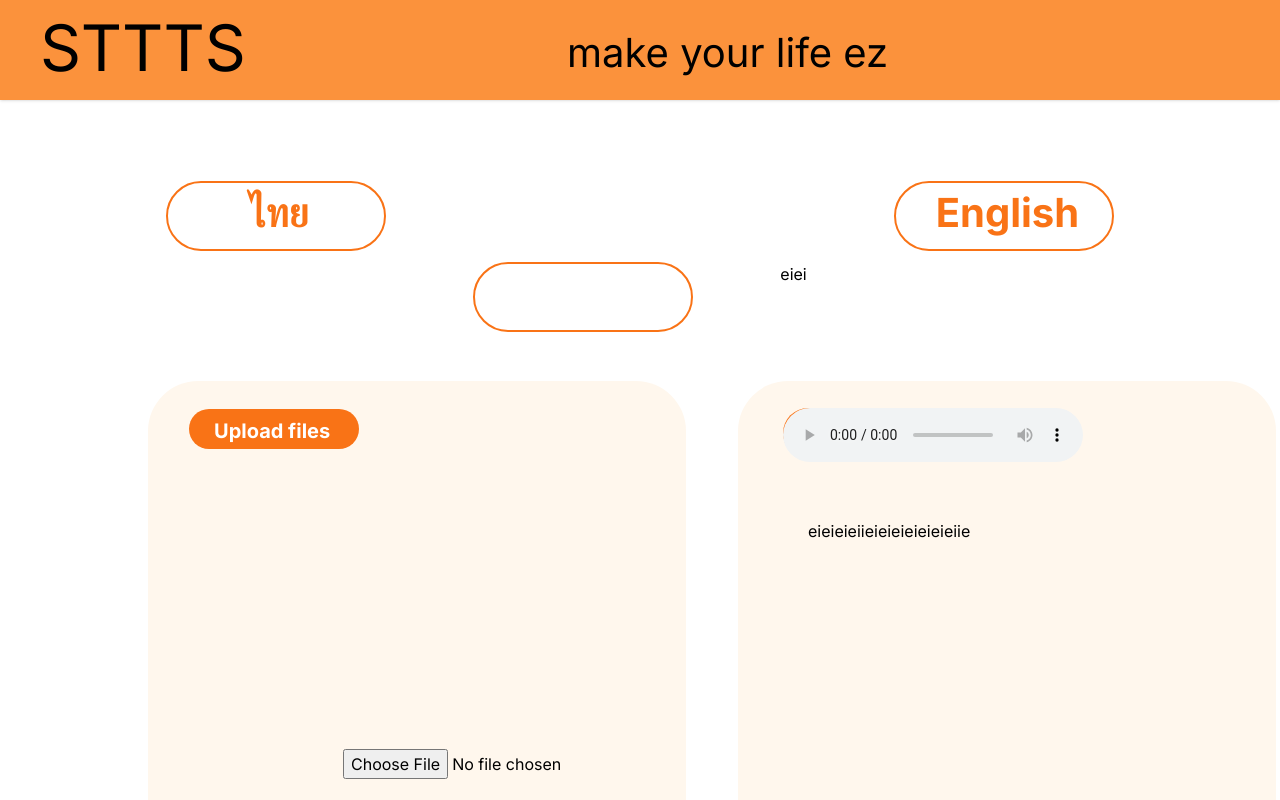
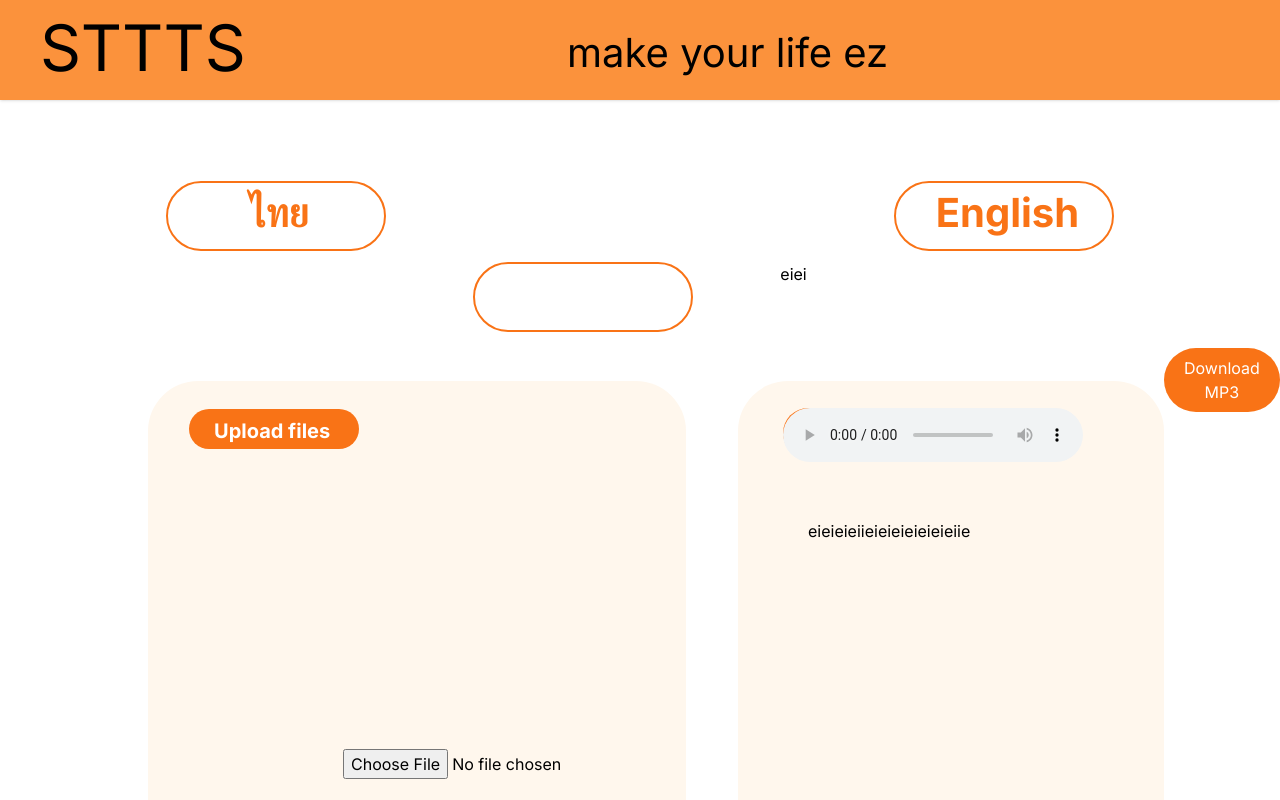
Before and after one commit to AcRyu01/ai_stts, a Next.js app: page / in a window 1280 px wide. Shown: the top 800 px of the page. Built offline with nearby package versions, Linux system fonts and the light colour scheme.

Commit message:
Create Download-Feature

```diff
--- /dev/null
+++ b/app/api/download/route.ts
@@ -0,0 +1,37 @@
+import { readFile } from 'fs/promises';
+import { NextRequest, NextResponse } from 'next/server';
+import { join } from 'path';
+
+import fs from 'fs'; // Import the 'fs' module
+
+export async function GET(request: NextRequest) {
+  // Get the filename from the request query
+  const filename = "6.mp3"; // Adjust the filename as needed
+
+  // Determine the file path based on the filename
+  const filePath = join('./tmp/', filename);
+
+  try {
+    // Check if the file exists
+    await fs.promises.access(filePath);
+
+    // Determine the file type (you may need to adjust this based on your files)
+    const fileType = 'audio/mpeg';
+
+    // Read the file content
+    const fileContents = await readFile(filePath);
+
+    // Set the response headers for the file download
+    const headers = {
+      'Content-Type': fileType,
+    //   'Content-Disposition': `attachment; filename="${filename}"`,
+      'Content-Length': fileContents.length.toString(),
+    };
+
+    return new Response(fileContents, { headers });
+  } catch (error) {
+    console.error(error);
+    // Return a 404 response if the file is not found
+    return new Response('File not found', { status: 404 });
+  }
+}
--- a/app/page.tsx
+++ b/app/page.tsx
@@ -41,6 +41,38 @@ export default function Home() {
       }
     } else {
       console.error("No file selected.");
+    }
+  };
+
+  const handleDownload = async () => {
+    try {
+      // Send a request to the server to download the file
+      const response = await fetch(`/api/download`, {
+        method: "GET",
+      });
+
+      if (response.ok) {
+        // Create a Blob from the response data
+        const blob = await response.blob();
+
+        // Create a temporary URL for the Blob
+        const url = window.URL.createObjectURL(blob);
+
+        // Create a link element to trigger the download
+        const link = document.createElement("a");
+        link.href = url;
+        link.download = "output.mp3";
+
+        // Trigger a click event to start the download
+        link.click();
+
+        // Clean up the temporary URL
+        window.URL.revokeObjectURL(url);
+      } else {
+        console.error("File download failed.");
+      }
+    } catch (error) {
+      console.error("An error occurred while downloading the file:", error);
     }
   };
 
@@ -104,6 +136,15 @@ export default function Home() {
           </div>
           <p className="ml-[70px] mt-[61px]"> eieieieiieieieieieieieiie </p>
         </div>
+
+        <div>
+          <button
+            className="bg-orange-500 text-white px-4 py-2 rounded-full mt-4 hover:cursor-pointer"
+            onClick={handleDownload}
+          >
+            Download MP3
+          </button>
+        </div>
       </div>
     </>
   );
```
